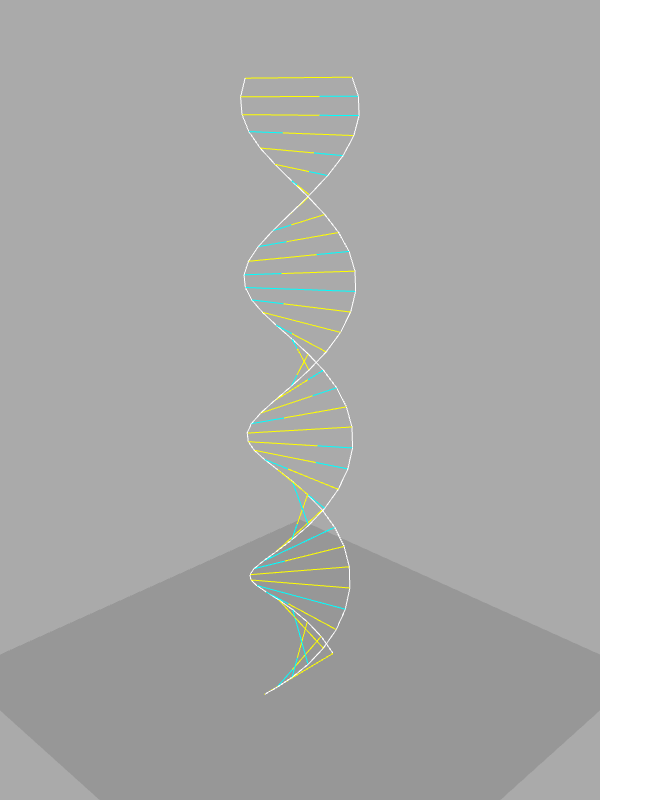
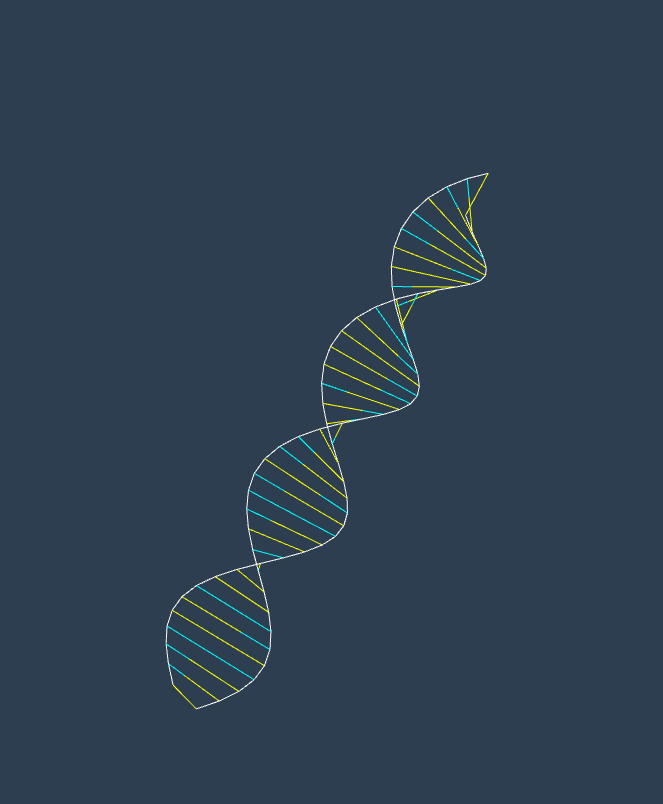
Before and after one commit to gopatrik/dna-transpiler, a plain HTML site: page index.html in a window 1280 px wide. Shown: the whole page, without its empty margins (0-663 px from the left). Drawn offline with Linux system fonts and the light colour scheme.

Commit message:
cleanup, remove floor, background style

```diff
--- a/app.js
+++ b/app.js
@@ -16,7 +16,7 @@ var cameraControls;
 
 		// LIGHTS
 
-		scene.add( new THREE.AmbientLight( 0x222222 ) );
+		scene.add( new THREE.AmbientLight( 0x333333 ) );
 
 		var light = new THREE.DirectionalLight( 0xFFFFFF, 0.7 );
 		light.position.set( 200, 500, 500 );
@@ -28,14 +28,14 @@ var cameraControls;
 
 		scene.add( light );
 
-		Coordinates.drawGround({size:1000});
+		// Coordinates.drawGround({size:1000});
 
 		createDNA();
 		// test();
 		// createDrinkingBird();
 	}
 
-	function spiral (offset) {
+	function spiralGeometry(offset) {
 		var geometry = new THREE.Geometry();
 		var circleSegments = 20;
 		var laps = 2;
@@ -144,8 +144,8 @@ var cameraControls;
 
 		var material = new THREE.LineBasicMaterial({linewidth:10});
 
-		var spiral1 = new THREE.Line( spiral(0), material );
-		var spiral2 = new THREE.Line( spiral(Math.PI), material );
+		var spiral1 = new THREE.Line( spiralGeometry(0), material );
+		var spiral2 = new THREE.Line( spiralGeometry(Math.PI), material );
 
 		dna = new THREE.Object3D();
 
@@ -153,16 +153,11 @@ var cameraControls;
 		dna.add(spiral2);
 		dna.add(connect(nucs, spiral1, spiral2));
 
+		dna.position.setY(100);
+		dna.position.setZ(300);
+		dna.rotation.setX(-Math.PI/4);
+
 		scene.add(dna);
-		// var material = new THREE.MeshLambertMaterial({side: THREE.DoubleSide});
-		// material.color.r = 104/255;
-		// material.color.g = 1/255;
-		// material.color.b = 5/255;
-		// geometry = new THREE.Line3(0,1);
-
-
-		// mesh.position.y = 100;
-
 	};
 
 	function init() {
@@ -174,11 +169,11 @@ var cameraControls;
 		var canvasRatio = canvasWidth / canvasHeight;
 
 		// RENDERER
-		renderer = new THREE.WebGLRenderer( { antialias: true } );
+		renderer = new THREE.WebGLRenderer( { antialias: true, alpha:true } );
 		renderer.gammaInput = true;
 		renderer.gammaOutput = true;
 		renderer.setSize(canvasWidth, canvasHeight);
-		renderer.setClearColorHex( 0xAAAAAA, 1.0 );
+		renderer.setClearColorHex( 0x2C3E50, 1.0 );
 
 		// CAMERA
 		camera = new THREE.PerspectiveCamera( 45, canvasRatio, 1, 4000 );
@@ -214,8 +209,8 @@ var cameraControls;
 		var delta = clock.getDelta();
 		cameraControls.update(delta);
 
-		// rot += 0.02;
-		// dna.rotation.setY(rot);
+		rot += 0.02;
+		dna.rotation.setY(rot);
 
 		renderer.render(scene, camera);
 	}
--- a/index.html
+++ b/index.html
@@ -20,6 +20,9 @@
 			html, body {
 				margin:0;
 			}
+			body{
+				background: #2C3E50;
+			}
 		</style>
 	</head>
 	<body>
```
